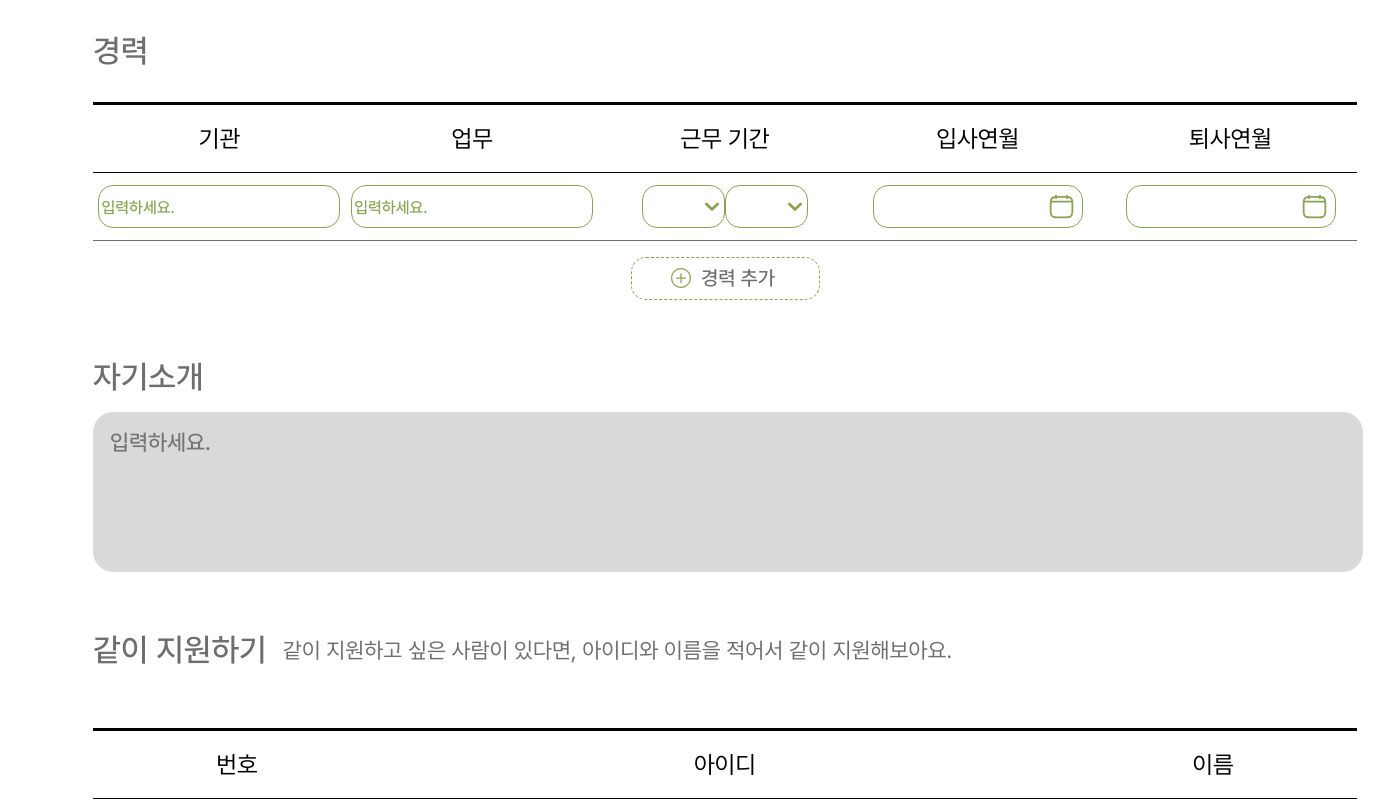
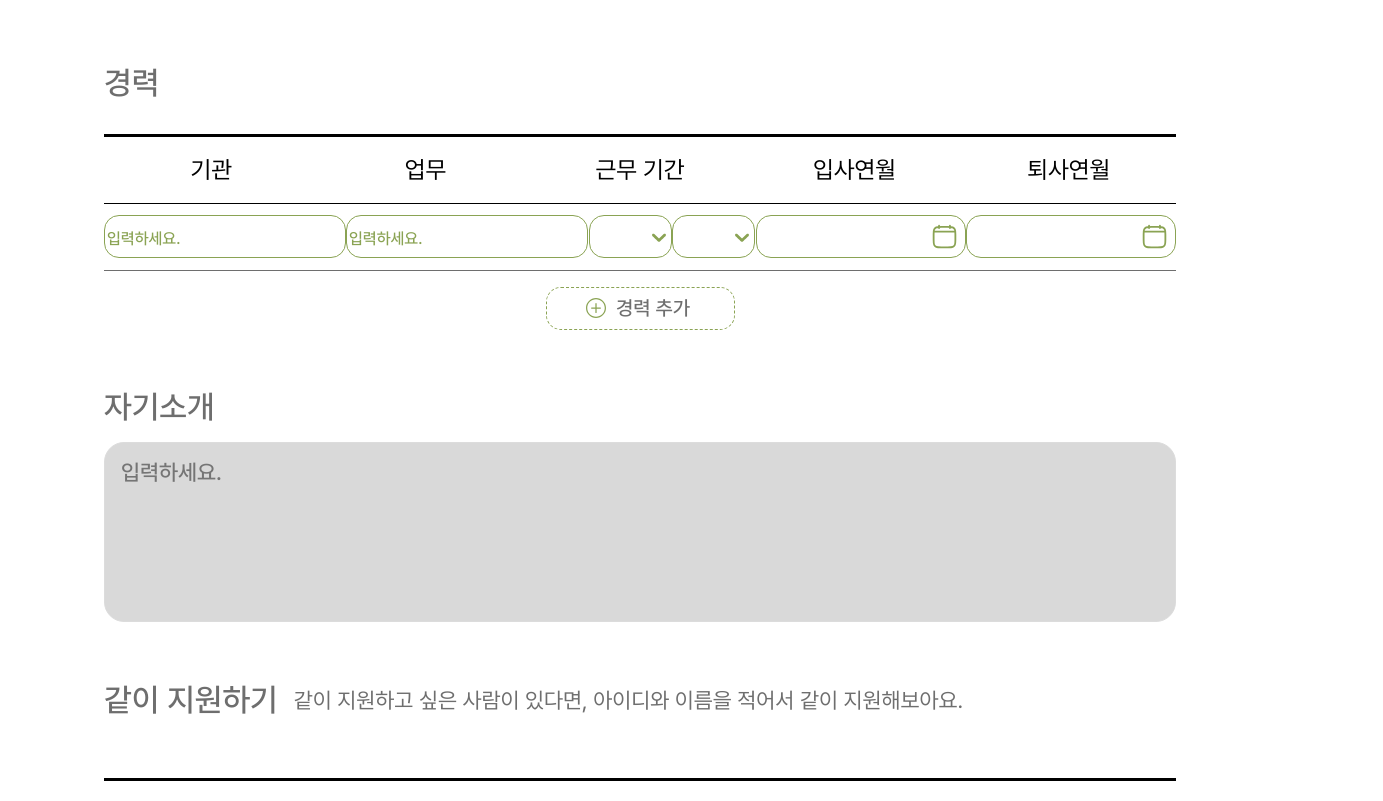
Before and after one commit to ICT-project-stepup/stepup-web, a React (Create React App) app: page /manageresume in a window 1280 px wide. Shown: the part 820-1621 px from the top of the page, 1383 px wide, since content can reach past the window. Built offline with nearby package versions, Linux system fonts and the light colour scheme.

Commit message:
Fix: 페이지 여백 간격 조절

```diff
--- a/src/components/ListStyle.js
+++ b/src/components/ListStyle.js
@@ -24,6 +24,7 @@ const ListWrapper = styled.div`
   display: block;
   border-top: solid 0.2rem black;
   margin-top: 1rem;
+  box-sizing: border-box;
 `;
 
 const ListHeader = styled.div`
@@ -35,6 +36,7 @@ const ListHeader = styled.div`
   font-family: "Pretendard-Regular";
   font-size: 1.5rem;
   border-bottom: solid 0.1rem black;
+  box-sizing: border-box;
 
   .institution,
   .startDate,
@@ -51,6 +53,7 @@ const ListHeader = styled.div`
     align-items: center;
     justify-content: center;
   }
+
   .startDate,
   .endDate {
     width: 30rem;
@@ -58,6 +61,7 @@ const ListHeader = styled.div`
     align-items: center;
     justify-content: center;
   }
+
   .work {
     width: 20rem;
     display: flex;
@@ -96,6 +100,7 @@ const ListItem = styled.div`
   font-family: "Pretendard-Regular";
   font-size: 1.5rem;
   color: black;
+  box-sizing: border-box;
 
   .institution,
   .startDate,
@@ -106,27 +111,6 @@ const ListItem = styled.div`
     justify-content: center;
   }
 
-  .period {
-    width: 40rem;
-    display: flex;
-    align-items: center;
-    justify-content: center;
-  }
-  .startDate,
-  .endDate {
-    width: 30rem;
-    display: flex;
-    align-items: center;
-    justify-content: center;
-  }
-  .work {
-    width: 20rem;
-    display: flex;
-    align-items: center;
-    justify-content: center;
-    font-family: "Pretendard-SemiBold";
-  }
-
   .institution,
   .work,
   .period,
@@ -134,7 +118,7 @@ const ListItem = styled.div`
   .endDate {
     display: flex;
     justify-content: center;
-    width: 30%; /* 각 열의 너비를 줄임 */
+    width: 50%; /* 각 열의 너비를 줄임 */
   }
 `;
 
--- a/src/components/homeless/resume/ApplyWith.js
+++ b/src/components/homeless/resume/ApplyWith.js
@@ -101,7 +101,6 @@ const Container = styled.div`
   width: 100%;
   display: flex;
   flex-direction: column;
-  left: 5.3125rem;
   margin-top: 2rem;
   margin-bottom: 2rem;
 `;
--- a/src/components/homeless/resume/Career.js
+++ b/src/components/homeless/resume/Career.js
@@ -161,7 +161,6 @@ const Container = styled.div`
   width: 100%;
   display: flex;
   flex-direction: column;
-  left: 5.3125rem;
   margin-top: 2rem;
 `;
 
--- a/src/components/homeless/resume/ProfileInfo.js
+++ b/src/components/homeless/resume/ProfileInfo.js
@@ -70,7 +70,6 @@ const Container = styled.div`
   width: 100%;
   display: flex;
   flex-direction: column;
-  left: 5.3125rem;
   margin-top: 2rem;
 `;
 
--- a/src/components/homeless/resume/SelfIntroduction.js
+++ b/src/components/homeless/resume/SelfIntroduction.js
@@ -22,7 +22,6 @@ const Container = styled.div`
   width: 100%;
   display: flex;
   flex-direction: column;
-  left: 5.3125rem;
   margin-top: 2rem;
 `;
 
@@ -39,8 +38,8 @@ const Title = styled.h2`
 
 const StyledTextarea = styled.textarea`
   box-sizing: border-box;
-  width: 1270px;
-  height: 160px;
+  width: auto;
+  height: 180px;
   border-radius: 20px;
   padding: 1rem;
   font-size: 22px;
--- a/src/pages/homeless/resume/ManageResume.js
+++ b/src/pages/homeless/resume/ManageResume.js
@@ -54,6 +54,8 @@ const Container = styled.div`
   margin-top: 6rem;
   font-family: "Pretendard-Bold";
   font-size: 3rem;
+
+  padding: 2rem 6rem 0 6rem; // 페이지 여백 조절
 `;
 
 const TitleWrapper = styled.div`
@@ -70,6 +72,6 @@ const ButtonContainer = styled.div`
   display: flex;
   flex-direction: column;
   align-items: center;
-  margin-top: 2rem;
+  margin-top: 4rem;
   margin-bottom: 7rem;
 `;
```
